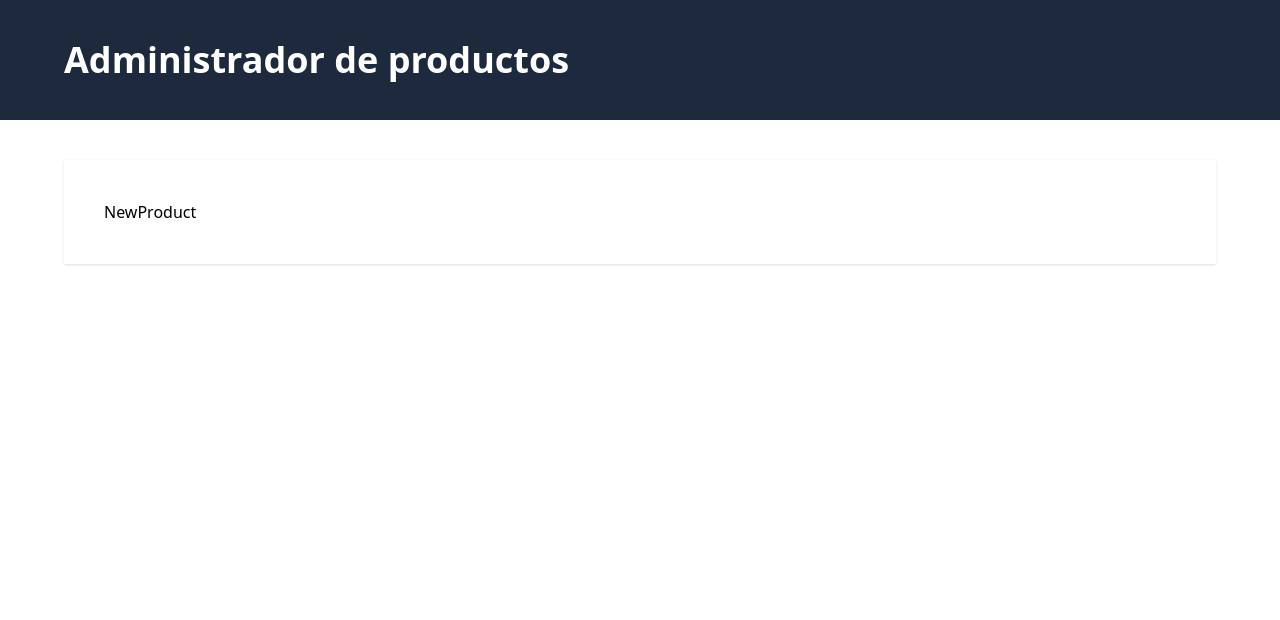
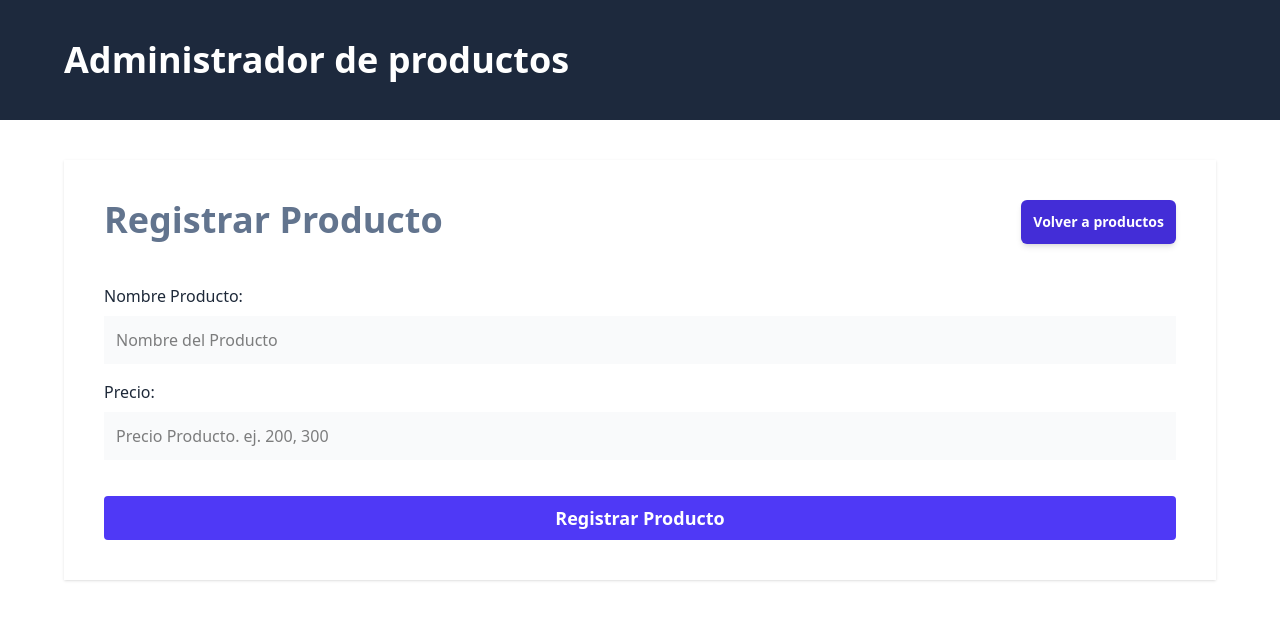
Before and after one commit to AlvaroJose1357/ProductsAdministration_Frontend, a React (Vite) app: page /products/new in a window 1280 px wide. Shown: the top 620 px of the page. Built offline with nearby package versions, Linux system fonts and the light colour scheme.

Commit message:
add ErrorMessage component and implement form validation in NewProduct page

```diff
--- /dev/null
+++ b/src/components/ErrorMessage.tsx
@@ -0,0 +1,9 @@
+import { PropsWithChildren } from "react";
+
+export default function ErrorMessage({ children }: PropsWithChildren) {
+  return (
+    <p className="rounded-lg bg-red-600 p-2 text-center text-sm font-bold text-white uppercase">
+      {children}
+    </p>
+  );
+}
--- a/src/pages/NewProduct.tsx
+++ b/src/pages/NewProduct.tsx
@@ -1,3 +1,88 @@
+import {
+  ActionFunctionArgs,
+  Form,
+  Link,
+  useActionData,
+} from "react-router-dom";
+import ErrorMessage from "../components/ErrorMessage";
+
+export async function action({ request }: ActionFunctionArgs) {
+  const data = Object.fromEntries(await request.formData());
+  console.log(data);
+  // Error handling
+  let error = "";
+  if (Object.values(data).includes("")) {
+    error = "Todos los campos son obligatorios";
+  }
+  if (error.length) {
+    return error;
+  }
+  // if (request.method === "POST") {
+  //   const body = JSON.parse(request.body);
+  //   console.log(body);
+  // }
+  // return {
+  //   title: "Registrar Producto",
+  //   component: <NewProduct />,
+  // };
+}
+
 export default function NewProduct() {
-  return <div>NewProduct</div>;
+  const error = useActionData() as string;
+  return (
+    <>
+      <div className="flex justify-between">
+        <h1 className="text-4xl font-black text-slate-500">
+          Registrar Producto
+        </h1>
+        <Link
+          to={"/"}
+          className="rounded-md bg-indigo-700 p-3 text-sm font-bold text-white shadow-md hover:bg-indigo-500">
+          Volver a productos
+        </Link>
+      </div>
+      {error && (
+        <div className="mt-5">
+          <ErrorMessage>{error}</ErrorMessage>
+        </div>
+      )}
+      <Form
+        className="mt-10"
+        method="POST">
+        <div className="mb-4">
+          <label
+            className="text-gray-800"
+            htmlFor="name">
+            Nombre Producto:
+          </label>
+          <input
+            id="name"
+            type="text"
+            className="mt-2 block w-full p-3 bg-gray-50"
+            placeholder="Nombre del Producto"
+            name="name"
+          />
+        </div>
+        <div className="mb-4">
+          <label
+            className="text-gray-800"
+            htmlFor="price">
+            Precio:
+          </label>
+          <input
+            id="price"
+            type="number"
+            className="mt-2 block w-full p-3 bg-gray-50"
+            placeholder="Precio Producto. ej. 200, 300"
+            name="price"
+          />
+        </div>
+        <input
+          type="submit"
+          className="mt-5 w-full bg-indigo-600 p-2 text-white font-bold text-lg cursor-pointer rounded"
+          value="Registrar Producto"
+        />
+      </Form>
+    </>
+  );
 }
--- a/src/pages/Products.tsx
+++ b/src/pages/Products.tsx
@@ -1,3 +1,16 @@
+import { Link } from "react-router-dom";
+
 export default function Products() {
-  return <div>Products</div>;
+  return (
+    <>
+      <div className="flex justify-between">
+        <h1 className="text-4xl font-black text-slate-500">Productos</h1>
+        <Link
+          to={"/products/new"}
+          className="rounded-md bg-indigo-700 p-3 text-sm font-bold text-white shadow-md hover:bg-indigo-500">
+          Nuevo producto
+        </Link>
+      </div>
+    </>
+  );
 }
--- a/src/routes/Router.tsx
+++ b/src/routes/Router.tsx
@@ -1,7 +1,7 @@
 import { createBrowserRouter } from "react-router-dom";
 import Layout from "../layouts/Layout";
 import Products from "../pages/Products";
-import NewProduct from "../pages/NewProduct";
+import NewProduct, { action as newProductAction } from "../pages/NewProduct";
 
 export const router = createBrowserRouter([
   {
@@ -15,6 +15,7 @@ export const router = createBrowserRouter([
       {
         path: "products/new",
         element: <NewProduct />,
+        action: newProductAction,
       },
     ],
   },
```
